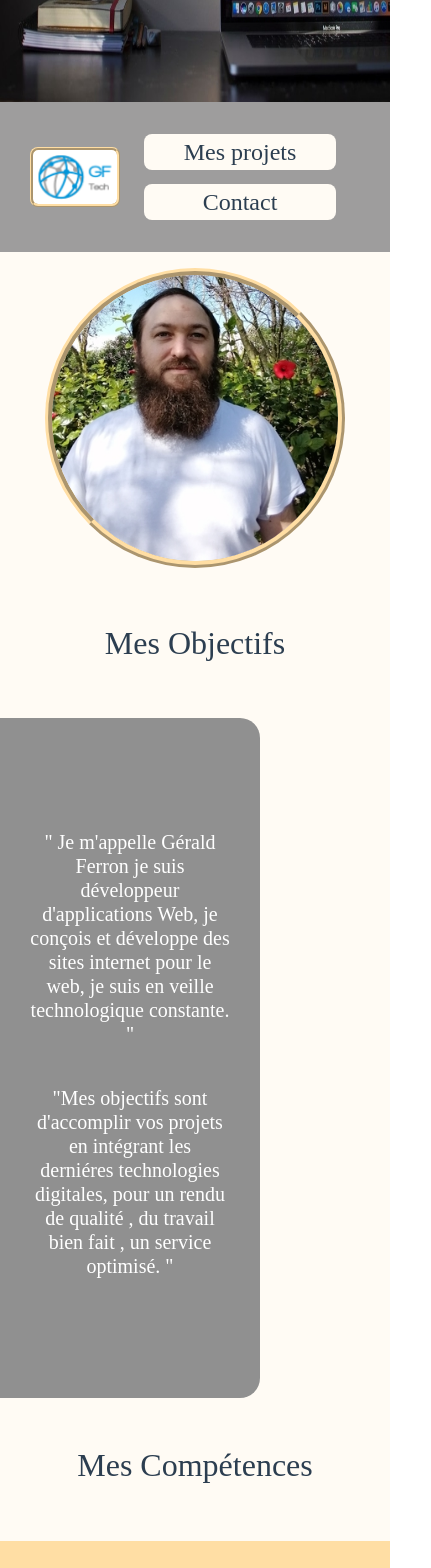
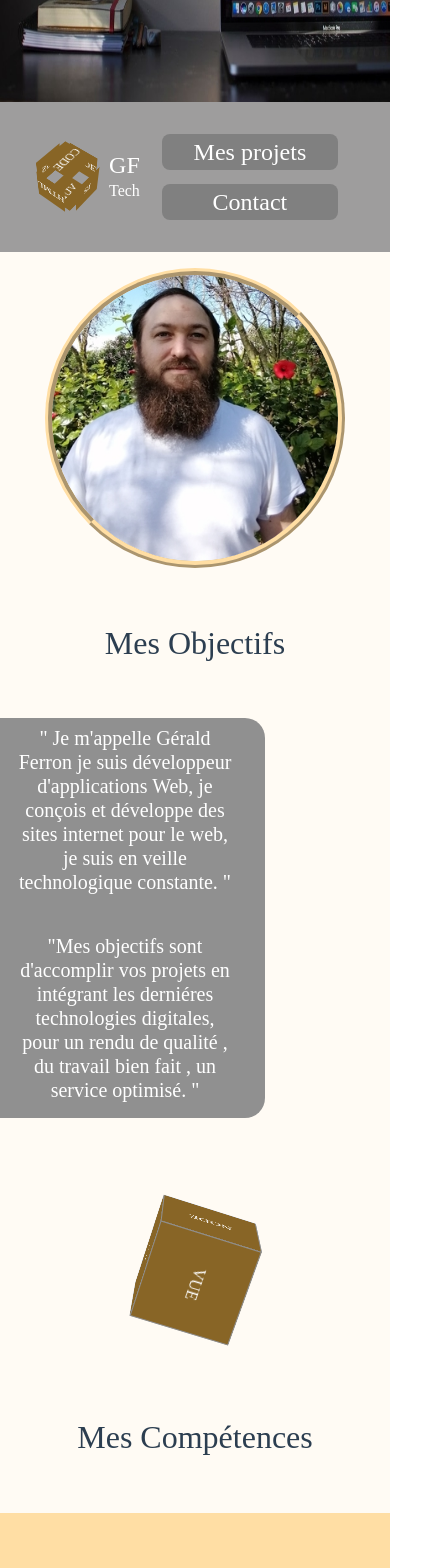
Before and after one commit to GERALD1983/Mon-Projet-Nuxt.js, a Nuxt app in the folder Frontend/cv/: page / in a window 390 px wide. Shown: the part 320-1888 px from the top of the page, 431 px wide, since content can reach past the window. Built offline with nearby package versions, Linux system fonts and the light colour scheme.

Commit message:
amélioration logo 3d et cube 3d mobile

```diff
--- a/Frontend/cv/assets/style.css
+++ b/Frontend/cv/assets/style.css
@@ -208,8 +208,23 @@ body {
     display: none !important;
   }
 }
+@media screen and (max-width: 767px) {
+  .mobileCube3DBottomReverse {
+    flex-direction: column-reverse !important;
+  }
+  .mobileCompetenceTitre {
+    padding-top: 0 !important;
+  }
+  .mobileProjetTitre {
+    margin-bottom: 0 !important;
+  }
+}
 
 @media screen and (max-width: 650px) {
+  .mobileCube3DBottom {
+    flex-direction: column;
+  }
+
   .mobileFontpara {
     font-size: 20px !important;
   }
@@ -288,8 +303,13 @@ body {
 }
 
 @media screen and (max-width: 380px) {
+  .mobileHautImg {
+    height: 300px !important;
+  }
   .carteMobile {
-    width: 340px !important;
+    width: 300px !important;
+    min-height: 430px !important;
+    max-height: auto !important;
   }
   .backPopMobile {
     height: 80px !important;
--- a/Frontend/cv/components/carte.vue
+++ b/Frontend/cv/components/carte.vue
@@ -1,7 +1,7 @@
 <template>
   <div class=" d-flex justify-content-center ">
     <div
-      class="col-md-8 bgTree bordureBackCarte py-5 mx-5 px-5 stopMargPad d-flex justify-content-around align-items-center "
+      class="col-md-8 bgTree bordureBackCarte py-5   stopMargPad d-flex justify-content-around align-items-center "
     >
       <div class="py-5  d-flex flex-wrap justify-content-around">
         <div v-for="(image, index) in images" :key="index" class=" ">
@@ -11,7 +11,7 @@
                 width="325px"
                 height="370px"
                 @click="toggleModale()"
-                class="imageCarte hautImg card-img-top"
+                class="mobileHautImg imageCarte hautImg card-img-top"
                 :src="image.link"
                 :alt="'Projet de développement site internet : ' + image.nom"
               />
@@ -214,7 +214,7 @@ export default {
 <style>
 .carteSize {
   width: 375px;
-  min-height: 520px !important;
+  min-height: 520px;
 }
 .bordureCarte {
   filter: grayscale(100%);
--- a/Frontend/cv/components/competences.vue
+++ b/Frontend/cv/components/competences.vue
@@ -1,7 +1,10 @@
 <template>
   <div class=" mobileMargTitre">
     <div class="d-flex justify-content-center align-items-center">
-      <h2 id="competence" class="lienSouris invisible py-5">
+      <h2
+        id="competence"
+        class="mobileCompetenceTitre lienSouris invisible py-5"
+      >
         Mes Compétences
       </h2>
     </div>
--- a/Frontend/cv/components/contenu.vue
+++ b/Frontend/cv/components/contenu.vue
@@ -9,13 +9,14 @@
         alt="photo profil développeur web"
       />
     </div>
+
     <div>
       <div class="  d-flex justify-content-center align-items-center">
         <h2 id="objectif" class="lienSouris objectif invisible nonvis py-5">
           Mes Objectifs
         </h2>
       </div>
-
+      <div class="row mobileCube3DBottom">
         <div
           class="col-8 bgSecondary backParagrapheSize bordureDivD d-flex justify-content-center align-items-center paragraphe mobileParagraphe mobileParagraphe550"
         >
@@ -23,9 +24,9 @@
             <h4
               class="d-flex justify-content-center align-items-center mobileFont pb-3 objectif invisible paratop1 text-white "
             >
-            " Je m'appelle Gérald Ferron je suis développeur d'applications Web,
-            je conçois et développe des sites internet pour le web, je suis en
-            veille technologique constante. "
+              " Je m'appelle Gérald Ferron je suis développeur d'applications
+              Web, je conçois et développe des sites internet pour le web, je
+              suis en veille technologique constante. "
             </h4>
             <h4
               class=" d-flex justify-content-center align-items-center mobileFont pt-3 objectif invisible paratop2 text-white"
@@ -36,11 +37,16 @@
             </h4>
           </div>
         </div>
+        <div class="col-md-4 d-flex justify-content-center align-items-center">
+          <Cube />
+        </div>
+      </div>
     </div>
     <div>
       <Competences />
     </div>
-    <div class="mb-5">
+
+    <div class="mobileProjetTitre mb-5">
       <div class="d-flex justify-content-center align-items-center">
         <h2
           id="textPop"
@@ -48,6 +54,10 @@
         >
           Quelles sont mes offres ?
         </h2>
+      </div>
+      <div class="row mobileCube3DBottomReverse">
+        <div class="col-md-4 d-flex justify-content-center align-items-center">
+          <Cube />
         </div>
         <div
           class="col-8 ml-auto d-flex justify-content-center align-items-center backParagrapheSize bordureDivG bgSecondary paragraphe mobileParagraphe mobileParagraphe2 mobileParagraphe550"
@@ -81,13 +91,19 @@
               id="liste2"
               class="mobileFontpara invisible text-white pt-3 mobileStopPadTop"
             >
-            Mes services sont à votre disposition n'hésitez pas à me contacter !
+              Mes services sont à votre disposition n'hésitez pas à me contacter
+              !
             </h4>
           </div>
         </div>
       </div>
+    </div>
+
     <div class="d-flex justify-content-center align-items-center">
-      <h2 id="titreProjet" class="lienSouris invisible mb-0 pb-5 pt-5">
+      <h2
+        id="titreProjet"
+        class="mobileCompetenceTitre lienSouris invisible mb-0 pb-5 pt-5"
+      >
         Mes projets
       </h2>
     </div>
--- /dev/null
+++ b/Frontend/cv/components/cube.vue
@@ -0,0 +1,97 @@
+<template>
+  <div class="container">
+    <div class="cube">
+      <div class=" face front flexName">JS</div>
+      <div class="face back flexName">CSS</div>
+      <div class="face right flexName">HTML</div>
+      <div class="face left flexName">NODE</div>
+      <div class="face top flexName">VUE</div>
+      <div class="face bottom flexName">CODE</div>
+    </div>
+  </div>
+</template>
+
+<script>
+export default {
+  name: "cube3D"
+};
+</script>
+
+<style scoped>
+*,
+::before,
+::after {
+  box-sizing: border-box;
+  margin: 0;
+  padding: 0;
+}
+.flexName {
+  display: flex;
+  justify-content: center;
+  align-items: center;
+  color: white;
+}
+
+.container {
+  width: 100px;
+  height: 100px;
+  perspective: 1000px;
+  margin: 100px auto 100px;
+}
+
+.cube {
+  width: 100%;
+  height: 100%;
+  position: relative;
+  transform-style: preserve-3d;
+  animation: spin 4s infinite linear;
+}
+
+.face {
+  position: absolute;
+  width: 100px;
+  height: 100px;
+  border: 0.5px solid #909090;
+}
+
+.top {
+  background: #886526;
+  transform: rotateX(90deg) translateZ(50px);
+}
+.bottom {
+  background: #886526;
+
+  transform: rotateX(-90deg) translateZ(50px);
+}
+
+.right {
+  background: #886526;
+
+  transform: rotateY(90deg) translateZ(50px);
+}
+.left {
+  background: #886526;
+
+  transform: rotateY(-90deg) translateZ(50px);
+}
+
+.front {
+  background: #886526;
+
+  transform: rotateX(0deg) translateZ(50px);
+}
+.back {
+  background: #886526;
+
+  transform: rotateX(-180deg) translateZ(50px);
+}
+
+@keyframes spin {
+  from {
+    transform: rotateX(0deg) rotateY(0deg);
+  }
+  to {
+    transform: rotateX(360deg) rotateY(360deg);
+  }
+}
+</style>
--- a/Frontend/cv/components/form.vue
+++ b/Frontend/cv/components/form.vue
@@ -242,7 +242,7 @@ export default {
         this.submitStatus = "PENDING";
 
         axios
-          .post("SECRET", {
+          .post("", {
             email: this.email,
             nom: this.nom,
             message: this.message,
--- /dev/null
+++ b/Frontend/cv/components/logo.vue
@@ -0,0 +1,109 @@
+<template>
+  <div class=" flexName">
+    <div class="container">
+      <div class="cube fontCubeLogo">
+        <div class=" face front flexName">JS</div>
+        <div class="face back flexName">CSS</div>
+        <div class="face right flexName">HTML</div>
+        <div class="face left flexName">NODE</div>
+        <div class="face top flexName">VUE</div>
+        <div class="face bottom flexName">CODE</div>
+      </div>
+    </div>
+    <div class=" ml-4">
+      <div>
+        <h4>GF</h4>
+      </div>
+      <div>
+        Tech
+      </div>
+    </div>
+  </div>
+</template>
+
+<script>
+export default {
+  name: "logo"
+};
+</script>
+
+<style scoped>
+*,
+::before,
+::after {
+  box-sizing: border-box;
+  margin: 0;
+  padding: 0;
+}
+.flexName {
+  display: flex;
+  justify-content: center;
+  align-items: center;
+  color: white;
+}
+.fontCubeLogo {
+  font-size: 12px;
+}
+
+.container {
+  width: 35px;
+  height: 35px;
+  perspective: 300px;
+  margin: 0px 0px 0px 20px;
+}
+
+.cube {
+  width: 100%;
+  height: 100%;
+  position: relative;
+  transform-style: preserve-3d;
+  animation: spin 5s infinite linear;
+}
+
+.face {
+  position: absolute;
+  width: 35px;
+  height: 35px;
+}
+
+.top {
+  background: #886526;
+  transform: rotateX(90deg) translateZ(25px);
+}
+.bottom {
+  background: #886526;
+
+  transform: rotateX(-90deg) translateZ(25px);
+}
+
+.right {
+  background: #886526;
+
+  transform: rotateY(90deg) translateZ(25px);
+}
+.left {
+  background: #886526;
+
+  transform: rotateY(-90deg) translateZ(25px);
+}
+
+.front {
+  background: #886526;
+
+  transform: rotateX(0deg) translateZ(25px);
+}
+.back {
+  background: #886526;
+
+  transform: rotateX(-180deg) translateZ(25px);
+}
+
+@keyframes spin {
+  from {
+    transform: rotateX(0deg) rotateY(0deg);
+  }
+  to {
+    transform: rotateX(360deg) rotateY(360deg);
+  }
+}
+</style>
--- a/Frontend/cv/components/nav.vue
+++ b/Frontend/cv/components/nav.vue
@@ -3,6 +3,10 @@
     id="nav"
     class="navSize mobileNavSize  d-flex justify-content-between align-items-center"
   >
+    <div>
+      <Logo />
+    </div>
+    <!--
     <div class="my-3">
       <img
         width="90px"
@@ -12,6 +16,7 @@
         alt="logo développeur gérald ferron"
       />
     </div>
+    -->
     <div class="mobileNavProjet col-lg-5 px-0 d-flex justify-content-around">
       <div
         @click="toProject"
@@ -34,9 +39,13 @@
 </template>
 
 <script>
+import Logo from "./logo.vue";
 import jump from "jump.js";
 export default {
   name: "navbar",
+  components: {
+    Logo
+  },
   mounted() {
     var navbar = document.getElementById("nav");
     var header = document.getElementById("backMaPage");
@@ -82,7 +91,7 @@ export default {
   opacity: 0.5;
 }
 .navSize {
-  height: 80px;
+  height: 90px;
 
   background: #9e9d9d;
   width: 100%;
@@ -96,6 +105,10 @@ export default {
 }
 .bordureLogo {
   border-radius: 0.5em;
-  border: 1mm ridge#ffdea4;
+
+  background: gray;
+  color: white;
+  border: 0.1px solid #ffdea4;
+  /*border: 1mm ridge#ffdea4;*/
 }
 </style>
--- a/Frontend/cv/pages/index.vue
+++ b/Frontend/cv/pages/index.vue
@@ -4,12 +4,13 @@
     <MaPage class="" />
     <Navbar class="" />
     <Contenu class="" />
-
+    <Cube />
     <Foot class="" />
   </div>
 </template>
 
 <script>
+import Cube3D from "../components/cube.vue";
 import MaPage from "../components/maPage.vue";
 import Navbar from "../components/nav.vue";
 import Contenu from "../components/contenu.vue";
@@ -19,7 +20,8 @@ export default {
     MaPage,
     Navbar,
     Contenu,
-    Foot
+    Foot,
+    Cube3D
   },
 
   data() {
```
Lines whose indentation alone changed are shown as unchanged.
